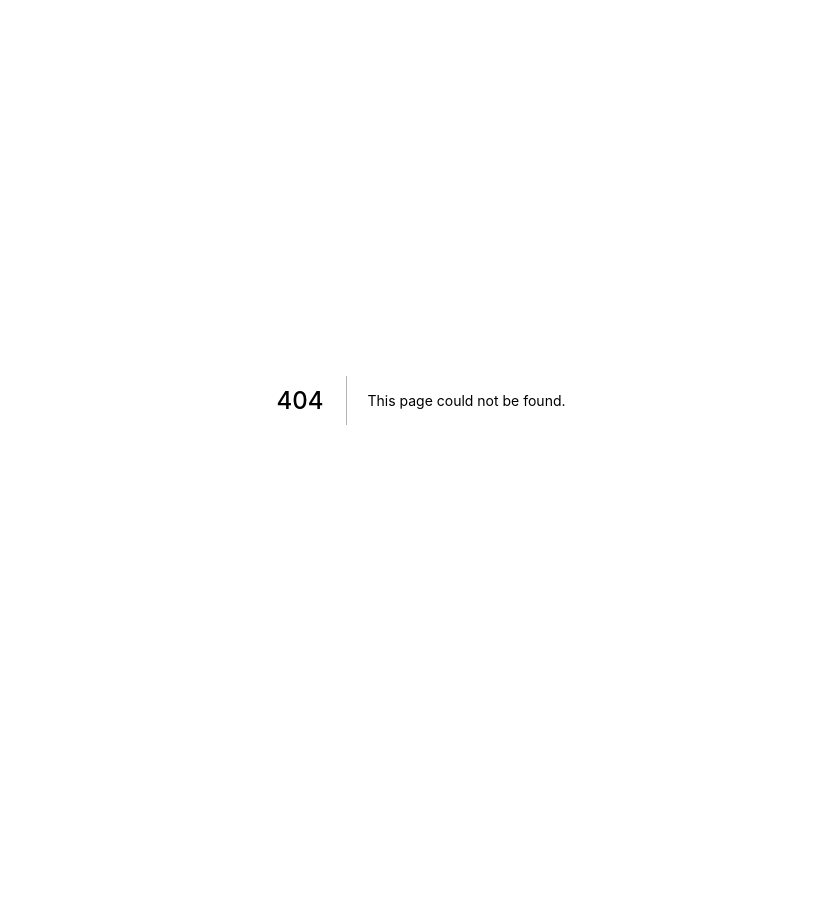
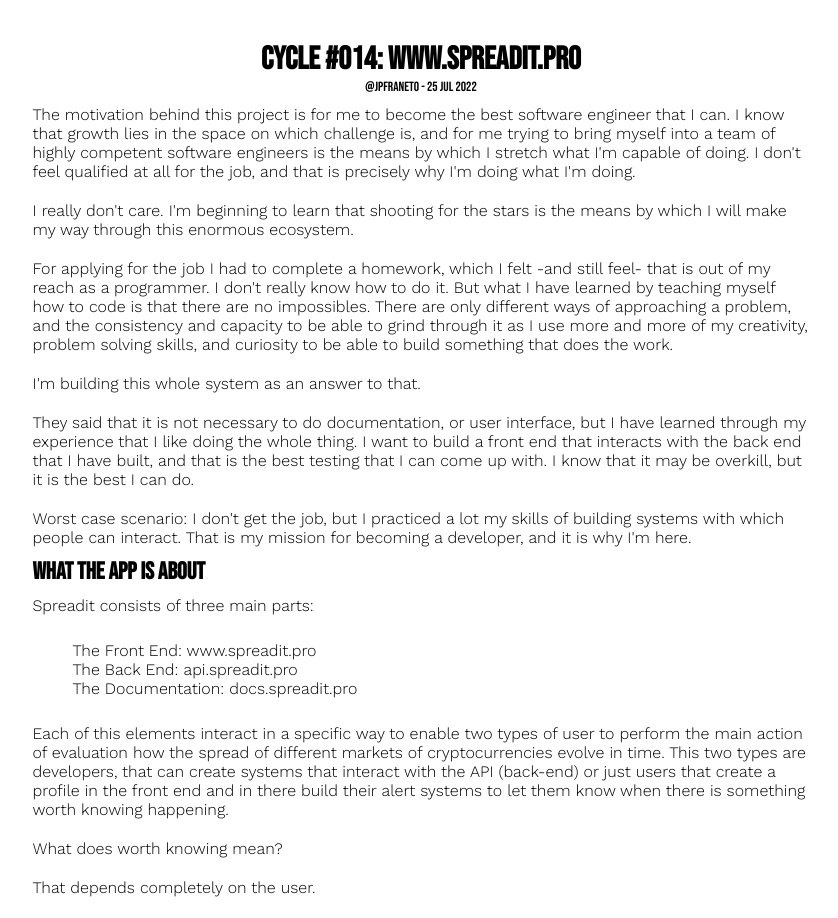
Before and after one commit to jpfraneto/the-open-source-factory, a Next.js app: page /spreadit in a window 1280 px wide. Before the commit this address had no page. Shown: the top 918 px of the page, without its empty margins (219-1057 px from the left). Before the commit the page ends 800 px from the top, so only its background shows below. Built offline with nearby package versions, Linux system fonts and the light colour scheme.

Commit message:
Added the spreadit info

```diff
--- /dev/null
+++ b/pages/spreadit.js
@@ -0,0 +1,92 @@
+import React from 'react';
+import styles from '../styles/Spreadit.module.css';
+import Link from 'next/link';
+
+const Spreadit = () => {
+  return (
+    <div className={styles.container}>
+      <h1>Cycle #014: www.spreadit.pro</h1>
+      <sub>@jpfraneto - 25 jul 2022</sub>
+      <p>
+        The motivation behind this project is for me to become the best software
+        engineer that I can. I know that growth lies in the space on which
+        challenge is, and for me trying to bring myself into a team of highly
+        competent software engineers is the means by which I stretch what I'm
+        capable of doing. I don't feel qualified at all for the job, and that is
+        precisely why I'm doing what I'm doing.
+      </p>
+      <p>
+        I really don't care. I'm beginning to learn that shooting for the stars
+        is the means by which I will make my way through this enormous
+        ecosystem.{' '}
+      </p>
+      <p>
+        For applying for the job I had to complete a homework, which I felt -and
+        still feel- that is out of my reach as a programmer. I don't really know
+        how to do it. But what I have learned by teaching myself how to code is
+        that there are no impossibles. There are only different ways of
+        approaching a problem, and the consistency and capacity to be able to
+        grind through it as I use more and more of my creativity, problem
+        solving skills, and curiosity to be able to build something that does
+        the work.{' '}
+      </p>
+      <p>I'm building this whole system as an answer to that.</p>
+      <p>
+        They said that it is not necessary to do documentation, or user
+        interface, but I have learned through my experience that I like doing
+        the whole thing. I want to build a front end that interacts with the
+        back end that I have built, and that is the best testing that I can come
+        up with. I know that it may be overkill, but it is the best I can do.
+      </p>
+      <p>
+        Worst case scenario: I don't get the job, but I practiced a lot my
+        skills of building systems with which people can interact. That is my
+        mission for becoming a developer, and it is why I'm here.
+      </p>
+      <h2>What the app is about</h2>
+      <p>Spreadit consists of three main parts:</p>
+      <ul>
+        <li>
+          The Front End: <a>www.spreadit.pro</a>
+        </li>
+        <li>
+          The Back End: <a>api.spreadit.pro</a>
+        </li>
+        <li>
+          The Documentation: <a>docs.spreadit.pro</a>
+        </li>
+      </ul>
+      <p>
+        Each of this elements interact in a specific way to enable two types of
+        user to perform the main action of evaluation how the spread of
+        different markets of cryptocurrencies evolve in time. This two types are
+        developers, that can create systems that interact with the API
+        (back-end) or just users that create a profile in the front end and in
+        there build their alert systems to let them know when there is something
+        worth knowing happening.
+      </p>
+      <p>What does worth knowing mean?</p>
+      <p>That depends completely on the user.</p>
+      <p>
+        My goal as I create this application is to understand how spreads are
+        useful for the user as the means for understanding how the markets are
+        evolving, so that with that information they can make better investment
+        decisions.
+      </p>
+      <p>
+        The main challenge of the system is build a pooling system on the
+        server.{' '}
+      </p>
+      <p>
+        I will work my best into this project to create something cool and
+        useful.
+      </p>
+      <p>jp</p>
+      <Link href='/'>
+        <a>Back</a>
+      </Link>
+    </div>
+  );
+};
+
+export default Spreadit;
--- /dev/null
+++ b/styles/Spreadit.module.css
@@ -0,0 +1,26 @@
+.container {
+  display: flex;
+  flex-direction: column;
+  align-items: center;
+  margin: 40px auto;
+  max-width: 777px;
+}
+
+.container h2 {
+  margin-right: auto;
+}
+
+.container p {
+  font-family: 'Work Sans', sans-serif;
+  margin-right: auto;
+  margin: 10px auto 10px 0;
+}
+
+.container ul {
+  list-style-type: none;
+  margin-right: auto;
+}
+
+.container li {
+  font-family: 'Work Sans', sans-serif;
+}
--- a/styles/globals.css
+++ b/styles/globals.css
@@ -1,4 +1,5 @@
 @import url('https://fonts.googleapis.com/css2?family=Bebas+Neue&family=Rubik:wght@300&display=swap');
+@import url('https://fonts.googleapis.com/css2?family=Work+Sans:wght@300&display=swap');
 
 html,
 body {
```
Also changed, not shown: pages/index.js (+9 -0 lines), styles/Home.module.css (+22 -0 lines).
